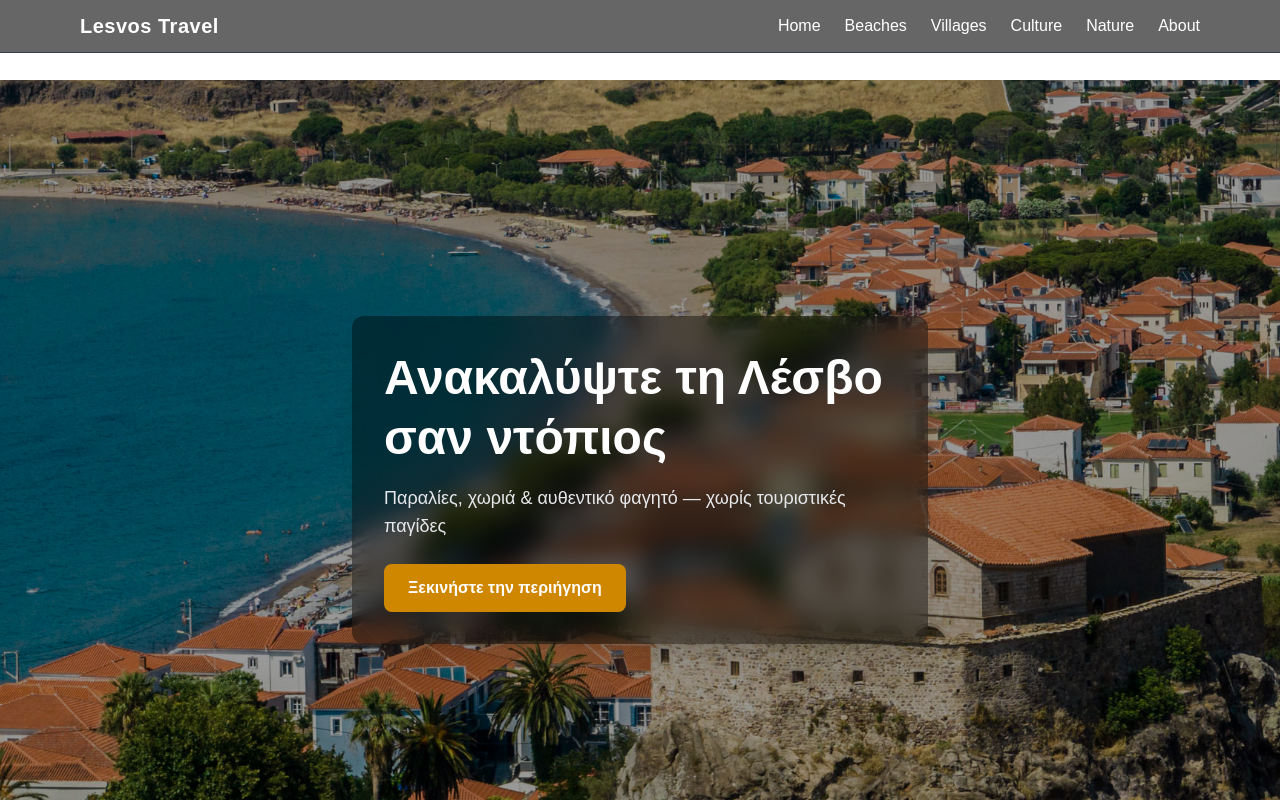
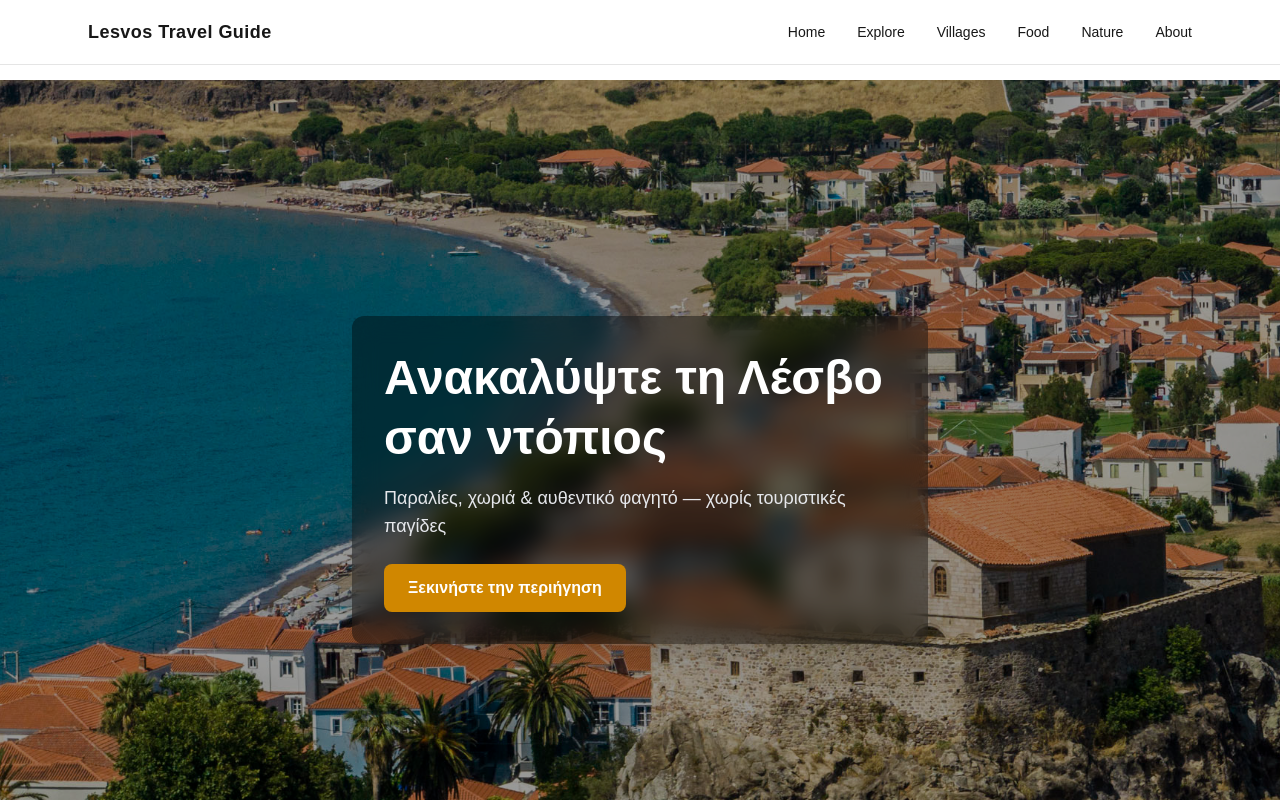
Before and after one commit to amamouridis/lesvos-travel-guide, a Next.js app: page / in a window 1280 px wide. Shown: the top 800 px of the page. Built offline with nearby package versions, Linux system fonts and the light colour scheme.

Commit message:
added the Navbar

```diff
--- a/src/components/NavBar.tsx
+++ b/src/components/NavBar.tsx
@@ -4,60 +4,128 @@ import Link from "next/link";
 import { useState } from "react";
 
 export default function NavBar() {
-  const [open, setOpen] = useState(false);
-
-  const links = [
-    { name: "Home", href: "/" },
-    { name: "Beaches", href: "/beaches" },
-    { name: "Villages", href: "/villages" },
-    { name: "Culture", href: "/culture" },
-    { name: "Nature", href: "/nature" },
-    { name: "About", href: "/about" },
-  ];
+  const [mobileOpen, setMobileOpen] = useState(false);
+  const [exploreOpen, setExploreOpen] = useState(false);
 
   return (
-    <nav className="w-full border-b border-gray-700 bg-black/60 backdrop-blur-md text-white fixed top-0 left-0 z-50">
-      <div className="max-w-6xl mx-auto px-4 py-3 flex justify-between items-center">
+    <nav className="fixed top-0 left-0 w-full z-50 bg-white/80 backdrop-blur-md border-b border-black/10">
+      <div className="max-w-6xl mx-auto px-6 h-16 flex items-center justify-between">
+
         {/* Logo */}
-        <Link href="/" className="text-xl font-bold tracking-wide">
-          Lesvos Travel
+        <Link
+          href="/"
+          className="text-lg font-bold tracking-wide text-neutral-900"
+        >
+          Lesvos Travel Guide
         </Link>
 
-        {/* Desktop Menu */}
-        <div className="hidden md:flex space-x-6">
-          {links.map((link) => (
-            <Link
-              key={link.name}
-              href={link.href}
-              className="hover:text-yellow-300 transition-colors"
-            >
-              {link.name}
-            </Link>
-          ))}
+        {/* Desktop Navigation */}
+        <div className="hidden md:flex items-center space-x-8 text-sm font-medium">
+          <Link href="/" className="hover:text-yellow-600 transition">
+            Home
+          </Link>
+
+          {/* Explore Dropdown */}
+          <div
+            className="relative"
+            onMouseEnter={() => setExploreOpen(true)}
+            onMouseLeave={() => setExploreOpen(false)}
+          >
+            <button className="hover:text-yellow-600 transition">
+              Explore
+            </button>
+
+            {exploreOpen && (
+              <div className="absolute top-8 left-0 bg-white shadow-lg rounded-lg py-3 w-48 text-sm">
+                <Link
+                  href="/beaches"
+                  className="block px-4 py-2 hover:bg-neutral-100"
+                >
+                  Beaches
+                </Link>
+                <Link
+                  href="/culture"
+                  className="block px-4 py-2 hover:bg-neutral-100"
+                >
+                  Culture & History
+                </Link>
+                <Link
+                  href="/activities"
+                  className="block px-4 py-2 hover:bg-neutral-100"
+                >
+                  Activities
+                </Link>
+                <Link
+                  href="/maps"
+                  className="block px-4 py-2 hover:bg-neutral-100"
+                >
+                  Maps
+                </Link>
+              </div>
+            )}
+          </div>
+
+          <Link href="/villages" className="hover:text-yellow-600 transition">
+            Villages
+          </Link>
+
+          <Link href="/food" className="hover:text-yellow-600 transition">
+            Food
+          </Link>
+
+          <Link href="/nature" className="hover:text-yellow-600 transition">
+            Nature
+          </Link>
+
+          <Link href="/about" className="hover:text-yellow-600 transition">
+            About
+          </Link>
         </div>
 
-        {/* Mobile Menu Button */}
+        {/* Mobile button */}
         <button
-          className="md:hidden"
-          onClick={() => setOpen(!open)}
+          className="md:hidden text-2xl"
+          onClick={() => setMobileOpen(!mobileOpen)}
         >
           ☰
         </button>
       </div>
 
       {/* Mobile Menu */}
-      {open && (
-        <div className="md:hidden bg-black border-t border-gray-700">
-          {links.map((link) => (
-            <Link
-              key={link.name}
-              href={link.href}
-              onClick={() => setOpen(false)}
-              className="block px-4 py-3 hover:bg-gray-800"
-            >
-              {link.name}
+      {mobileOpen && (
+        <div className="md:hidden bg-white border-t border-black/10 px-6 py-4 space-y-3 text-sm">
+          <Link href="/" onClick={() => setMobileOpen(false)}>
+            Home
+          </Link>
+
+          <div className="pt-2 border-t border-black/10">
+            <p className="text-xs uppercase text-gray-400 mb-2">Explore</p>
+            <Link href="/beaches" onClick={() => setMobileOpen(false)}>
+              Beaches
             </Link>
-          ))}
+            <Link href="/culture" onClick={() => setMobileOpen(false)}>
+              Culture & History
+            </Link>
+            <Link href="/activities" onClick={() => setMobileOpen(false)}>
+              Activities
+            </Link>
+            <Link href="/maps" onClick={() => setMobileOpen(false)}>
+              Maps
+            </Link>
+          </div>
+
+          <Link href="/villages" onClick={() => setMobileOpen(false)}>
+            Villages
+          </Link>
+          <Link href="/food" onClick={() => setMobileOpen(false)}>
+            Food
+          </Link>
+          <Link href="/nature" onClick={() => setMobileOpen(false)}>
+            Nature
+          </Link>
+          <Link href="/about" onClick={() => setMobileOpen(false)}>
+            About
+          </Link>
         </div>
       )}
     </nav>
```
